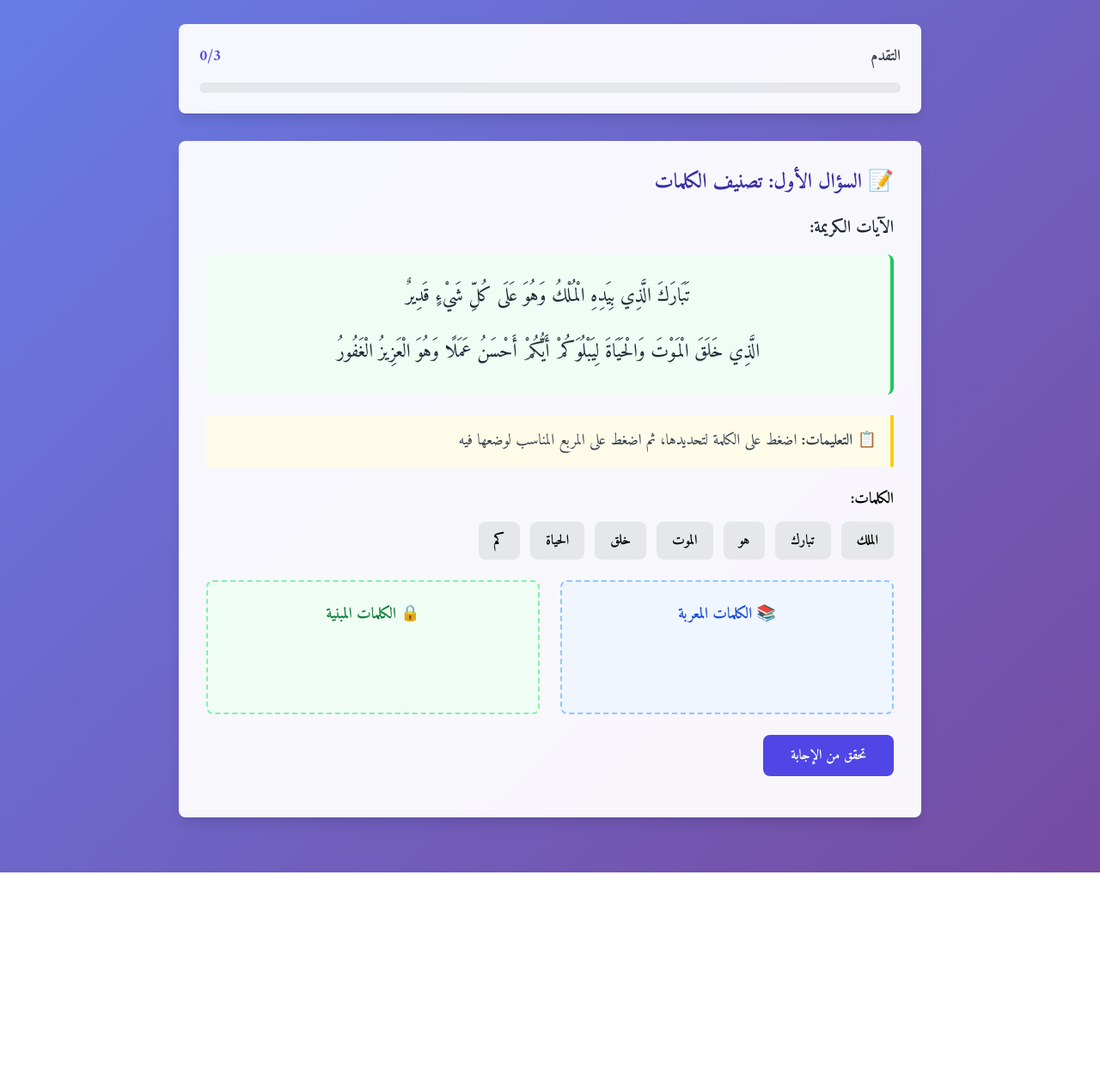
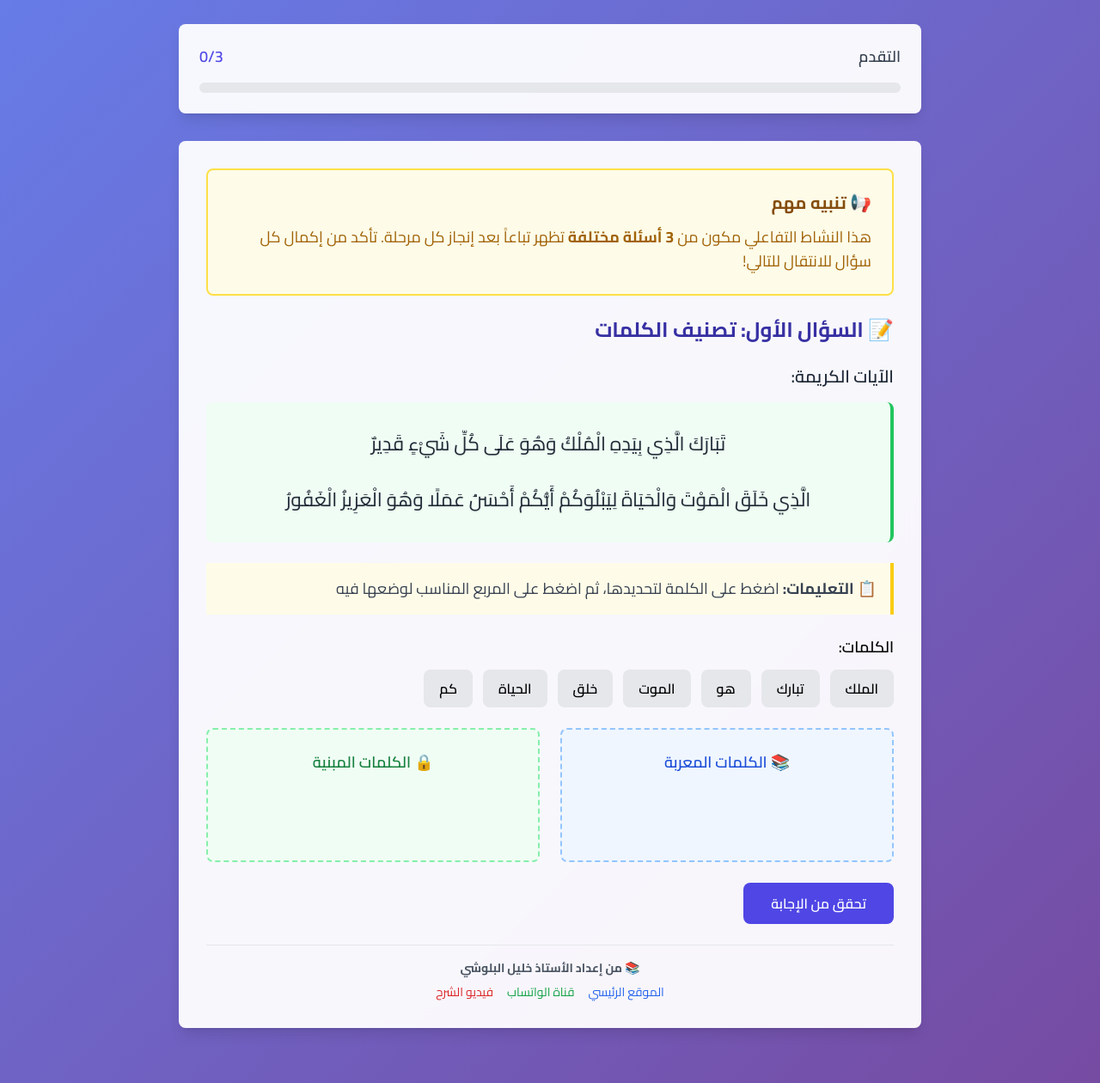
Before and after one commit to omk811/test7, a plain HTML site: page index.html in a window 1280 px wide. Shown: the part 120-1380 px from the top of the page at 86% size. Before the commit the page ends 1135 px from the top, so only its background shows below. Drawn offline with nearby package versions, Linux system fonts and the light colour scheme.

Commit message:
Update index.html

```diff
--- a/index.html
+++ b/index.html
@@ -6,9 +6,9 @@
     <title>نشاط المعرب والمبني التفاعلي</title>
     <script src="https://cdn.tailwindcss.com"></script>
     <style>
-        @import url('https://fonts.googleapis.com/css2?family=Amiri:wght@400;700&display=swap');
+        @import url('https://fonts.googleapis.com/css2?family=Cairo:wght@400;600;700&display=swap');
         body {
-            font-family: 'Amiri', serif;
+            font-family: 'Cairo', sans-serif;
             background: linear-gradient(135deg, #667eea 0%, #764ba2 100%);
             min-height: 100vh;
         }
@@ -76,6 +76,12 @@
 
         <!-- Question 1: Word Classification -->
         <div id="question1" class="card rounded-lg shadow-lg p-8 mb-8">
+            <!-- Important Notice -->
+            <div class="bg-yellow-50 border-2 border-yellow-300 rounded-lg p-6 mb-6 text-right">
+                <h3 class="text-xl font-bold text-yellow-800 mb-3">📢 تنبيه مهم</h3>
+                <p class="text-lg text-yellow-700">هذا النشاط التفاعلي مكون من <strong>3 أسئلة مختلفة</strong> تظهر تباعاً بعد إنجاز كل مرحلة. تأكد من إكمال كل سؤال للانتقال للتالي!</p>
+            </div>
+
             <h2 class="text-2xl font-bold text-indigo-800 mb-6">📝 السؤال الأول: تصنيف الكلمات</h2>
 
             <div class="mb-6">
@@ -122,6 +128,18 @@
 
             <button id="check-q1" class="mt-6 bg-indigo-600 text-white px-8 py-3 rounded-lg font-semibold hover:bg-indigo-700 transition-colors">تحقق من الإجابة</button>
             <div id="result-q1" class="mt-4 text-lg font-semibold"></div>
+
+            <!-- Copyright Footer -->
+            <div class="mt-6 pt-4 border-t border-gray-200">
+                <div class="text-center text-sm text-gray-600">
+                    <p class="mb-2">📚 <strong>من إعداد الأستاذ خليل البلوشي</strong></p>
+                    <div class="flex justify-center gap-4 flex-wrap">
+                        <a href="https://omk811.blogspot.com/2025/09/blog-post_13.html" target="_blank" class="text-blue-600 hover:text-blue-800">الموقع الرئيسي</a>
+                        <a href="https://whatsapp.com/channel/0029VamotBKCxoAy3fzUcv3T" target="_blank" class="text-green-600 hover:text-green-800">قناة الواتساب</a>
+                        <a href="https://www.youtube.com/live/RxTRJ7q659w?si=kR-ClHG7hqrvIuI1" target="_blank" class="text-red-600 hover:text-red-800">فيديو الشرح</a>
+                    </div>
+                </div>
+            </div>
         </div>
 
         <!-- Question 2: True/False -->
@@ -164,6 +182,7 @@
 
             <button id="check-q2" class="mt-6 bg-indigo-600 text-white px-8 py-3 rounded-lg font-semibold hover:bg-indigo-700 transition-colors">تحقق من الإجابات</button>
             <div id="result-q2" class="mt-4 text-lg font-semibold"></div>
+
         </div>
 
         <!-- Question 3: Fill in the blanks -->
@@ -201,6 +220,7 @@
 
             <button id="check-q3" class="mt-6 bg-indigo-600 text-white px-8 py-3 rounded-lg font-semibold hover:bg-indigo-700 transition-colors">تحقق من الإجابات</button>
             <div id="result-q3" class="mt-4 text-lg font-semibold"></div>
+
         </div>
 
         <!-- Final Results -->
@@ -210,6 +230,8 @@
             <div id="final-score" class="text-2xl font-bold text-green-600 mb-6"></div>
             <button onclick="location.reload()" class="bg-indigo-600 text-white px-8 py-3 rounded-lg font-semibold hover:bg-indigo-700 transition-colors">ابدأ من جديد</button>
         </div>
+
+
     </div>
 
     <script>
@@ -396,5 +418,5 @@
             document.getElementById('progress-text').textContent = '3/3';
         }
     </script>
-<script>(function(){function c(){var b=a.contentDocument||a.contentWindow.document;if(b){var d=b.createElement('script');d.innerHTML="window.__CF$cv$params={r:'9801e46be0f6f9ef',t:'MTc1ODA0MTczNS4wMDAwMDA='};var a=document.createElement('script');a.nonce='';a.src='/cdn-cgi/challenge-platform/scripts/jsd/main.js';document.getElementsByTagName('head')[0].appendChild(a);";b.getElementsByTagName('head')[0].appendChild(d)}}if(document.body){var a=document.createElement('iframe');a.height=1;a.width=1;a.style.position='absolute';a.style.top=0;a.style.left=0;a.style.border='none';a.style.visibility='hidden';document.body.appendChild(a);if('loading'!==document.readyState)c();else if(window.addEventListener)document.addEventListener('DOMContentLoaded',c);else{var e=document.onreadystatechange||function(){};document.onreadystatechange=function(b){e(b);'loading'!==document.readyState&&(document.onreadystatechange=e,c())}}}})();</script></body>
+<script>(function(){function c(){var b=a.contentDocument||a.contentWindow.document;if(b){var d=b.createElement('script');d.innerHTML="window.__CF$cv$params={r:'9801f9f24144de47',t:'MTc1ODA0MjYxNy4wMDAwMDA='};var a=document.createElement('script');a.nonce='';a.src='/cdn-cgi/challenge-platform/scripts/jsd/main.js';document.getElementsByTagName('head')[0].appendChild(a);";b.getElementsByTagName('head')[0].appendChild(d)}}if(document.body){var a=document.createElement('iframe');a.height=1;a.width=1;a.style.position='absolute';a.style.top=0;a.style.left=0;a.style.border='none';a.style.visibility='hidden';document.body.appendChild(a);if('loading'!==document.readyState)c();else if(window.addEventListener)document.addEventListener('DOMContentLoaded',c);else{var e=document.onreadystatechange||function(){};document.onreadystatechange=function(b){e(b);'loading'!==document.readyState&&(document.onreadystatechange=e,c())}}}})();</script></body>
 </html>
```
